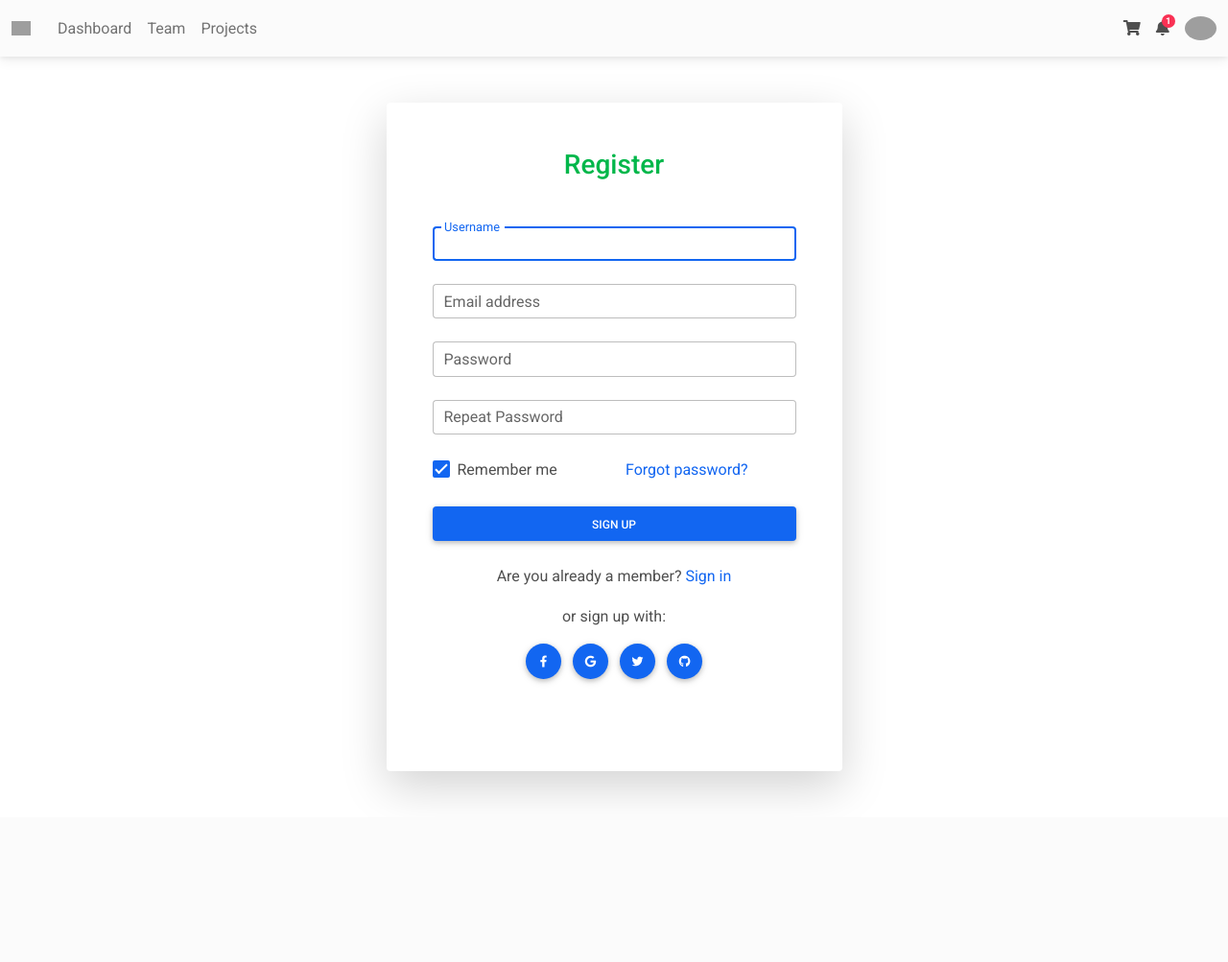
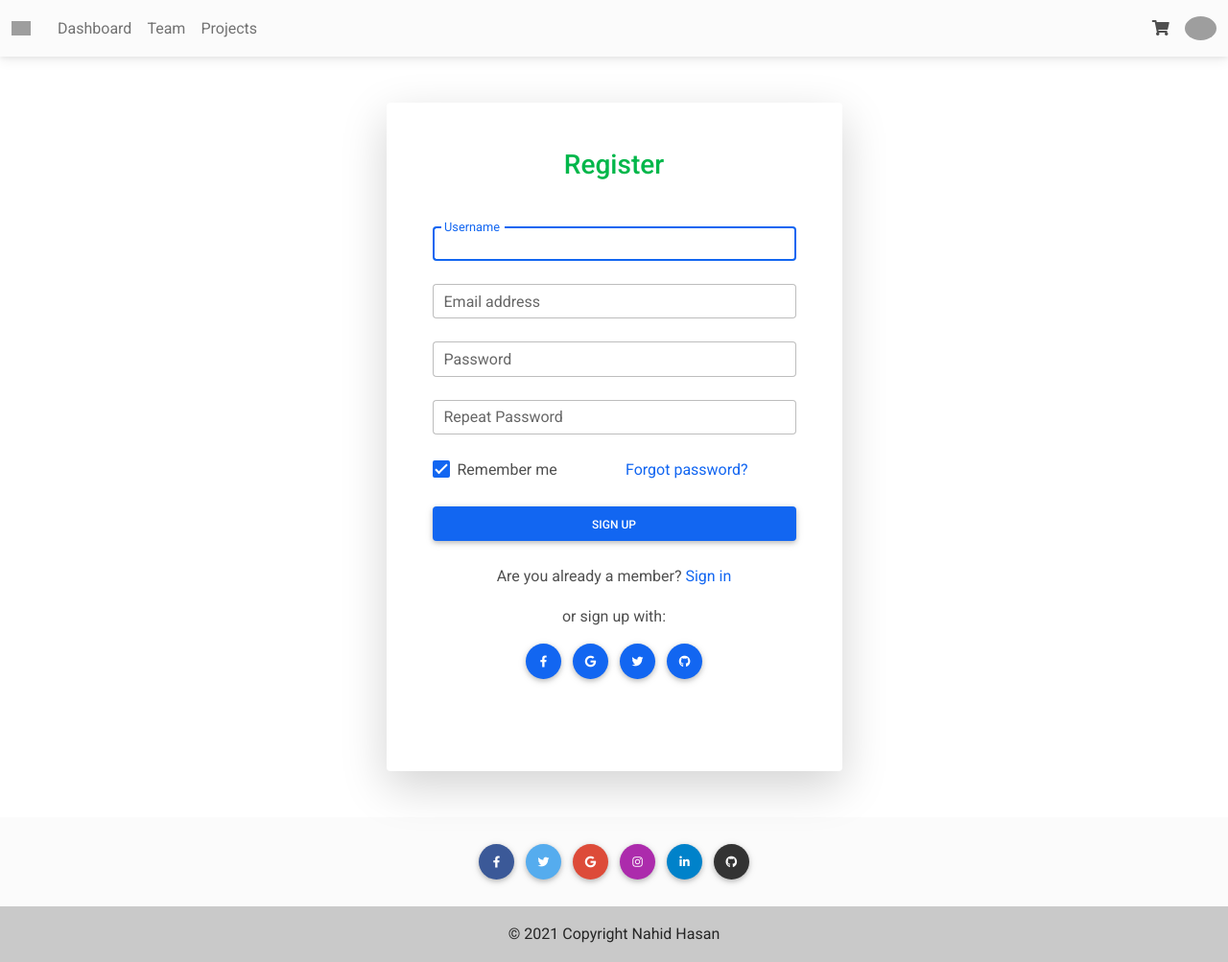
Before and after one commit to Nahidjc/loan-management-system-django, a Django app: page /account/signup-customer/ in a window 1280 px wide. Shown: the whole page at 96% size. Before the commit the page ends 828 px from the top, so only its background shows below. Run offline with Django 3.2, Linux system fonts and the light colour scheme; some libraries are stand-ins or nearby versions; grey boxes are pictures that could not be loaded.

Commit message:
footer added

```diff
--- /dev/null
+++ b/templates/footer.html
@@ -0,0 +1,48 @@
+{% extends 'base.html' %}
+
+{% load static %}
+
+{% block body_block %}
+
+
+<footer class="bg-light text-center text-white">
+    <!-- Grid container -->
+    <div class="container p-4 pb-0">
+        <!-- Section: Social media -->
+        <section class="mb-4">
+            <!-- Facebook -->
+            <a class="btn btn-primary btn-floating m-1" style="background-color: #3b5998;" href="#!" role="button"><i
+                    class="fab fa-facebook-f"></i></a>
+
+            <!-- Twitter -->
+            <a class="btn btn-primary btn-floating m-1" style="background-color: #55acee;" href="#!" role="button"><i
+                    class="fab fa-twitter"></i></a>
+
+            <!-- Google -->
+            <a class="btn btn-primary btn-floating m-1" style="background-color: #dd4b39;" href="#!" role="button"><i
+                    class="fab fa-google"></i></a>
+
+            <!-- Instagram -->
+            <a class="btn btn-primary btn-floating m-1" style="background-color: #ac2bac;" href="#!" role="button"><i
+                    class="fab fa-instagram"></i></a>
+
+            <!-- Linkedin -->
+            <a class="btn btn-primary btn-floating m-1" style="background-color: #0082ca;" href="#!" role="button"><i
+                    class="fab fa-linkedin-in"></i></a>
+            <!-- Github -->
+            <a class="btn btn-primary btn-floating m-1" style="background-color: #333333;" href="#!" role="button"><i
+                    class="fab fa-github"></i></a>
+        </section>
+        <!-- Section: Social media -->
+    </div>
+    <!-- Grid container -->
+
+    <!-- Copyright -->
+    <div class="text-center text-dark p-3" style="background-color: rgba(0, 0, 0, 0.2);">
+        © 2021 Copyright
+        <a class="text-dark" target="_blank" href="https://www.nahidjc.xys/">Nahid Hasan</a>
+    </div>
+    <!-- Copyright -->
+</footer>
+
+{% endblock %}
--- a/templates/loginApp/signup.html
+++ b/templates/loginApp/signup.html
@@ -109,4 +109,6 @@ User Sign Up
 </div>
 
 
+{% include "footer.html" %}
+
 {% endblock %}
--- a/templates/navbar.html
+++ b/templates/navbar.html
@@ -46,7 +46,7 @@
             </a>
 
             <!-- Notifications -->
-            <a class="text-reset me-3 dropdown-toggle hidden-arrow" href="#" id="navbarDropdownMenuLink1" role="button"
+            <!-- <a class="text-reset me-3 dropdown-toggle hidden-arrow" href="#" id="navbarDropdownMenuLink1" role="button"
                 data-mdb-toggle="dropdown" aria-expanded="false">
                 <i class="fas fa-bell"></i>
                 <span class="badge rounded-pill badge-notification bg-danger">1</span>
@@ -61,7 +61,7 @@
                 <li>
                     <a class="dropdown-item" href="#">Something else here</a>
                 </li>
-            </ul>
+            </ul> -->
 
             <!-- Avatar -->
             <a class="dropdown-toggle d-flex align-items-center hidden-arrow" href="#" id="navbarDropdownMenuLink"
```
